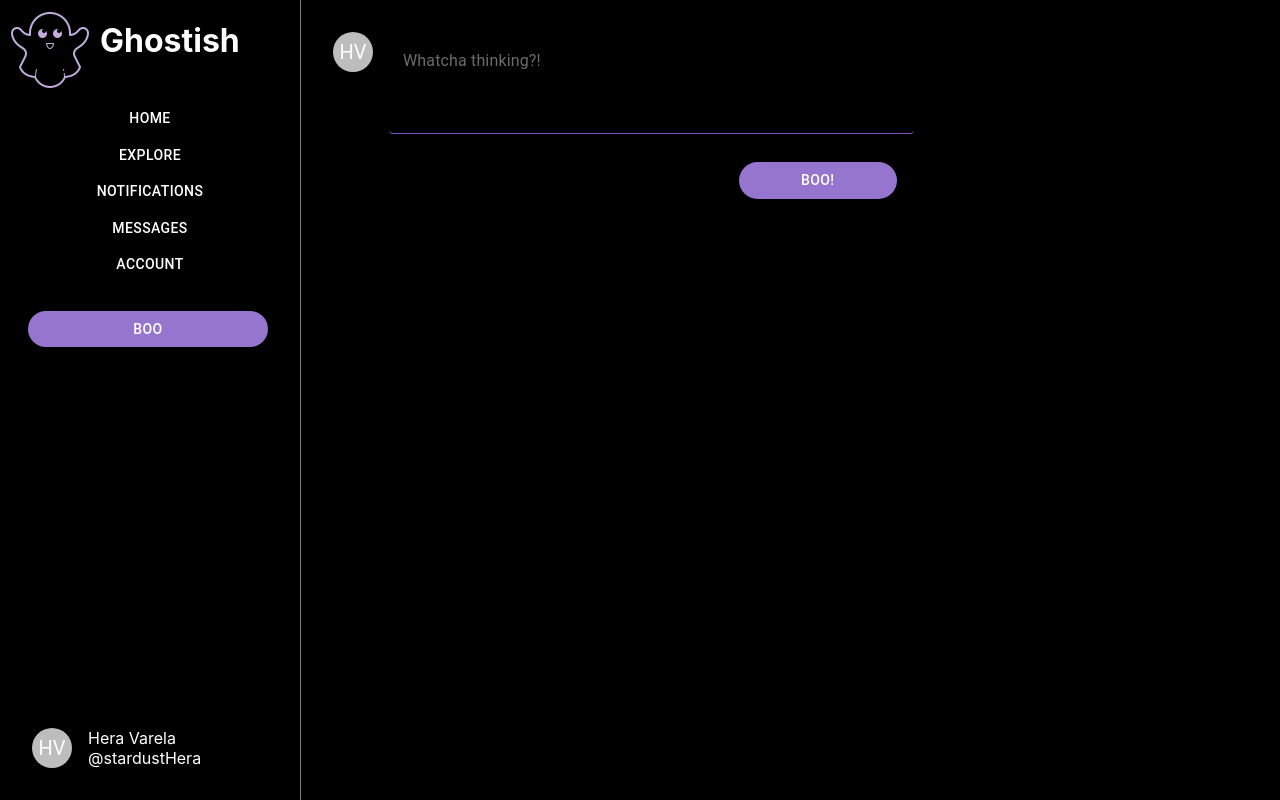
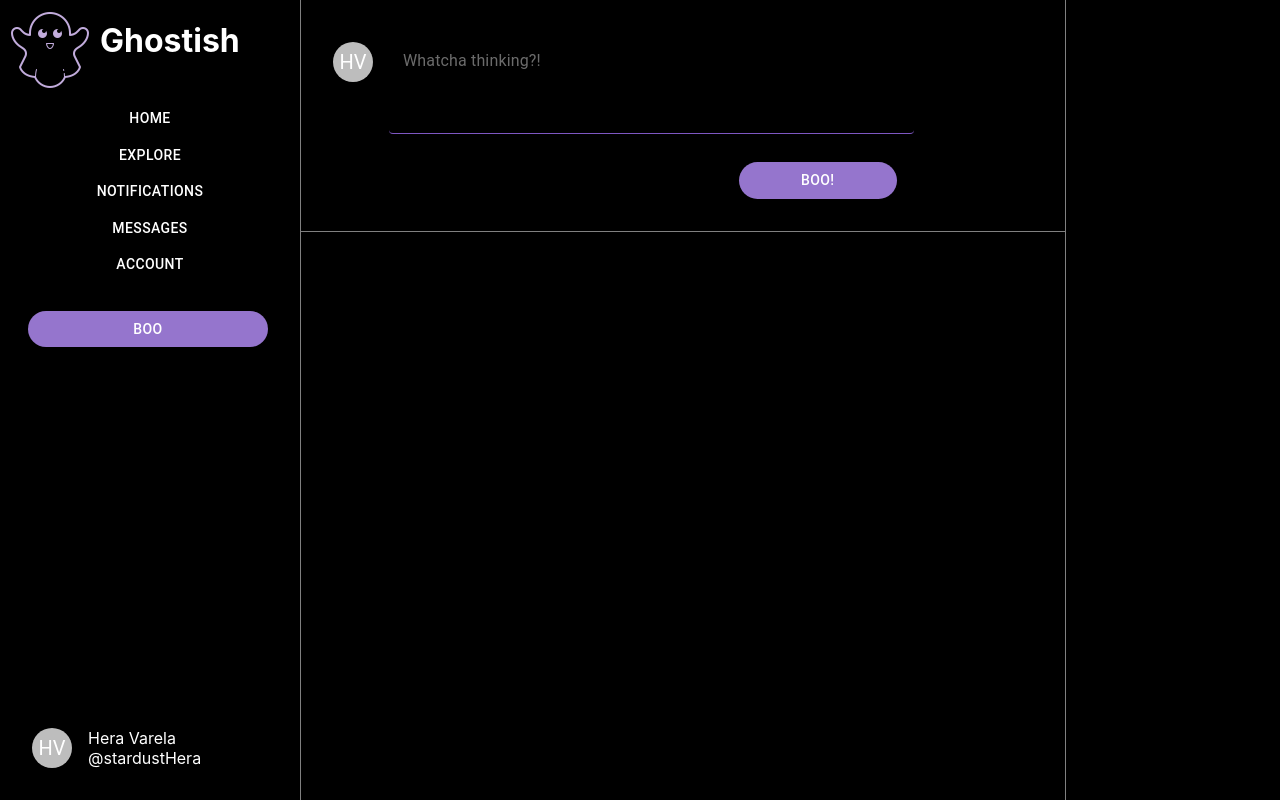
Before and after one commit to aysiae/ghosting, a React (Create React App) app: page / in a window 1280 px wide. Built offline with nearby package versions, Linux system fonts and the light colour scheme.

Commit message:
adding static newpost to timeline layout

```diff
--- a/src/components/newPost/NewPost.tsx
+++ b/src/components/newPost/NewPost.tsx
@@ -51,11 +51,12 @@ export function NewPost() {
             display: 'flex',
             flexDirection: 'row',
             width: '700px',
-            margin: '2em',
+            padding: '2em',
             color: 'white',
+            borderBottom: '1px grey solid',
             }}>
             <div>
-                <Avatar>HV</Avatar>
+                <Avatar sx={{marginTop: '0.5em'}}>HV</Avatar>
             </div>
             <div style={{
                 width: '75%',
--- a/src/layouts/Tiemline.tsx
+++ b/src/layouts/Tiemline.tsx
@@ -2,7 +2,7 @@ import { NewPost } from "../components/newPost/NewPost";
 
 export function Timeline() {
     return (
-        <div className='timeline'>
+        <div className='timeline' style={{borderRight: '1px grey solid'}}>
             <NewPost />
         </div>
     )
```
